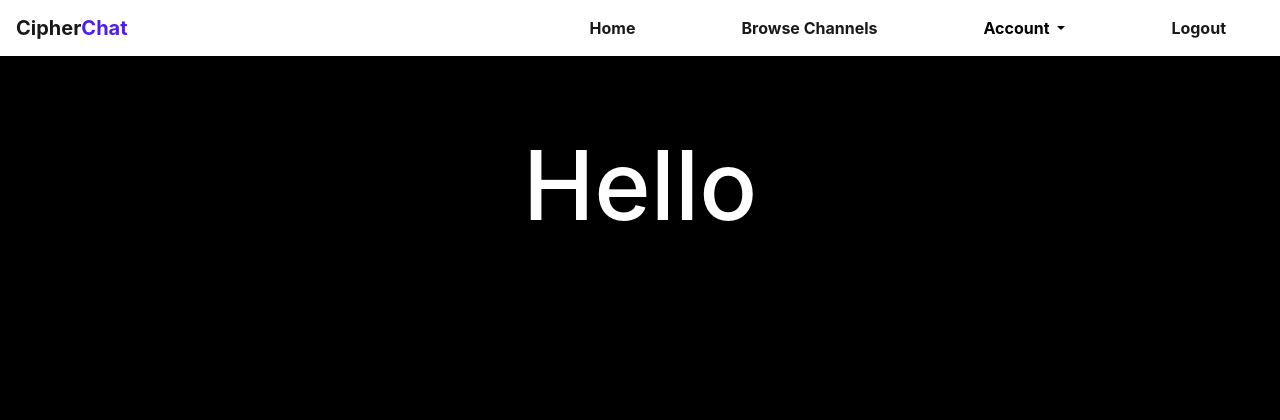
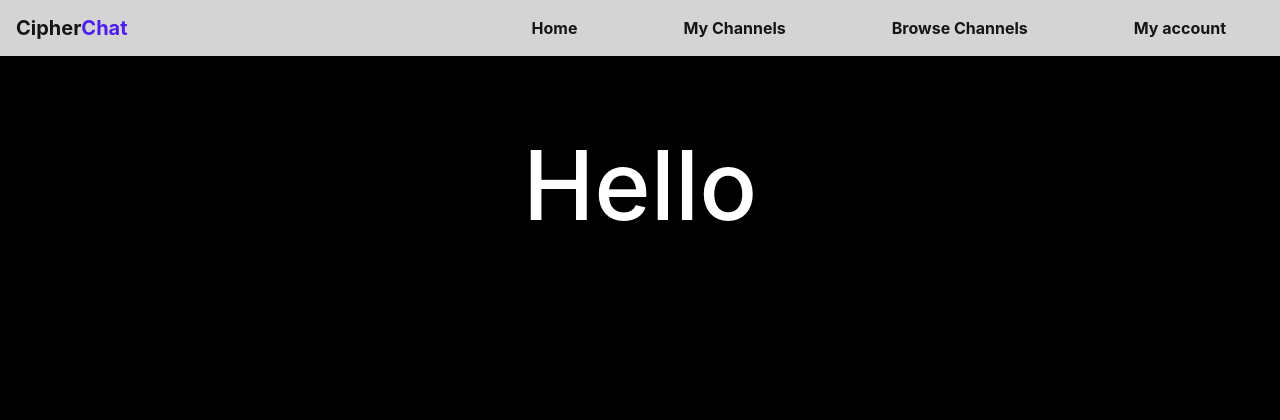
Before and after one commit to DecipherCode/cipherchat, a Flask app: template templates/home.html in a window 1280 px wide. Shown: the top 420 px of the page. Run offline with Flask 2, Linux system fonts and the light colour scheme; the template is opened without the code that fills it, so the values that code supplies are empty; parts of the project's set-up code (start-up, migrations or seed data) failed here and were passed over; some libraries are stand-ins or nearby versions.

Commit message:
home page tool bar UI changes

```diff
--- a/templates/home.html
+++ b/templates/home.html
@@ -15,24 +15,17 @@
 <body style="background: #000000">
 	<header>
       <!-- Fixed navbar -->
-      <nav class="navbar navbar-expand-md navbar-light fixed-top" style="background: #FFFFFF;font-weight: bold">
+      <nav class="navbar navbar-expand-md navbar-light fixed-top" style="background:#d4d4d4;font-weight: bold">
 		  <a class="navbar-brand"  href="#">Cipher<span style="color:#4D1EF0 ">Chat</span></a>
         <button class="navbar-toggler" type="button" data-toggle="collapse" data-target="#navbarCollapse" aria-controls="navbarCollapse" aria-expanded="false" aria-label="Toggle navigation">
           <span class="navbar-toggler-icon"></span>
         </button>
         <div class="navbar-collapse collapse w-100 order-3 dual-collapse2" id="navbarCollapse">
           <ul class="navbar-nav ml-auto">
-            <li class="nav-item active"> <a class="nav-link" href="#">Home <span class="sr-only">(current)</span></a> </li>
-            <li class="nav-item active"> <a class="nav-link" href="#">Browse Channels <span class="sr-only">(current)</span></a> </li>
-            <li class="nav-item dropdown">
-				<a class="nav-link dropdown-toggle" id="navbarDropdownMenuLink" data-toggle="dropdown" aria-haspopup="true" aria-expanded="false" href="#" style="color: black">Account <span class="sr-only">(current)</span></a>
-				<div class="dropdown-menu" aria-labelledby="navbarDropdownMenuLink">
-					<a class="dropdown-item" href="#">My Account</a>
-					<a class="dropdown-item" href="#">Settings</a>
-					<a class="dropdown-item" href="#">Delete My Account</a>
-				</div>
-			  </li>
-			  <li class="nav-item active "> <a class="nav-link" href="#">Logout <span class="sr-only">(current)&nbsp;</span></a> </li>
+            <li class="nav-item active"> <a class="nav-link" href="{{url_for('home')}}">Home <span class="sr-only">(current)</span></a> </li>
+            <li class="nav-item active"> <a class="nav-link" href="#">My Channels <span class="sr-only">(current)</span></a> </li>
+            <li class="nav-item active"><a class="nav-link" href="#">Browse Channels <span class="sr-only">(current)</span></a> </li>
+			    <li class="nav-item active "> <a class="nav-link" href="#">My account <span class="sr-only">(current)&nbsp;</span></a> </li>
           </ul>
 </div>
       </nav>
```
